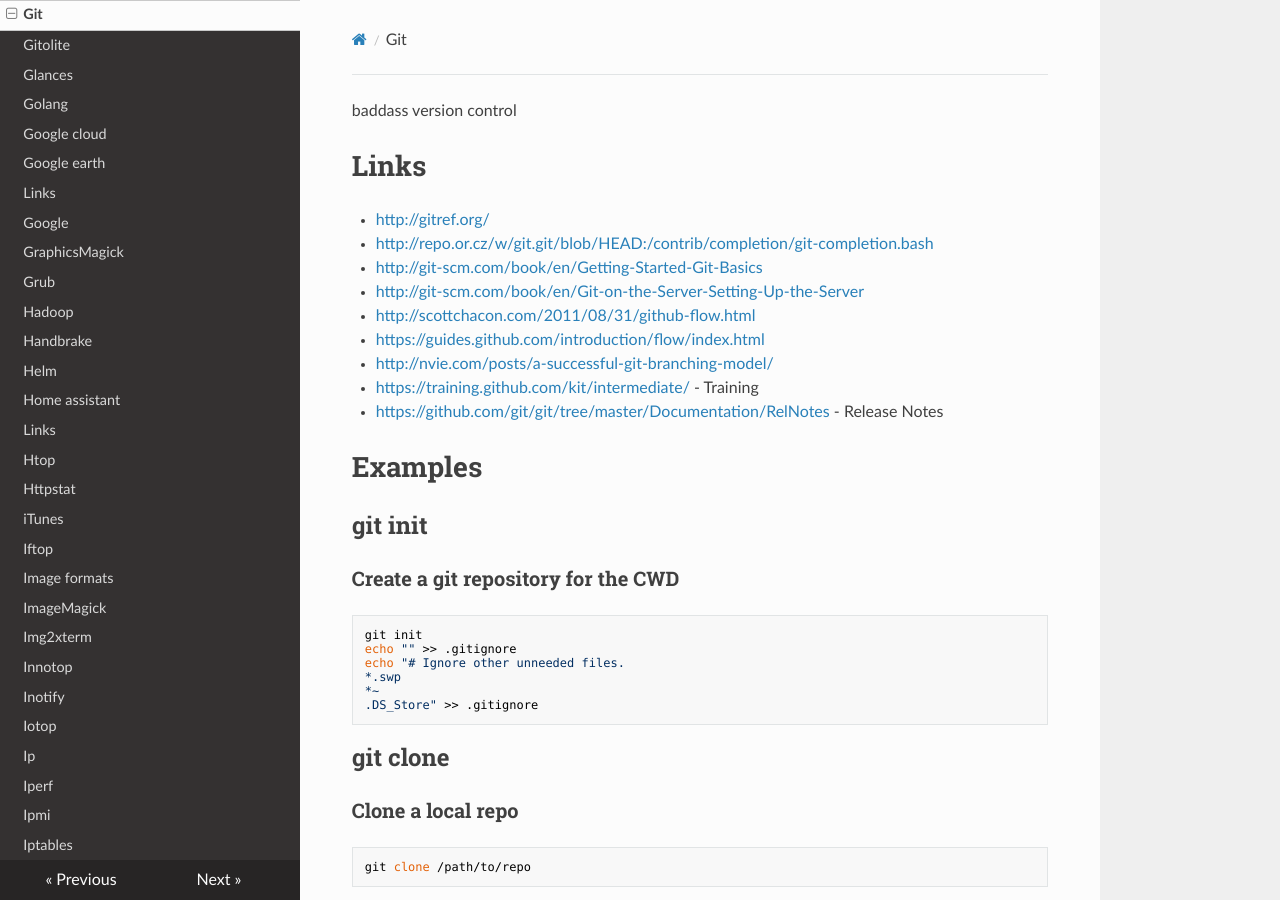
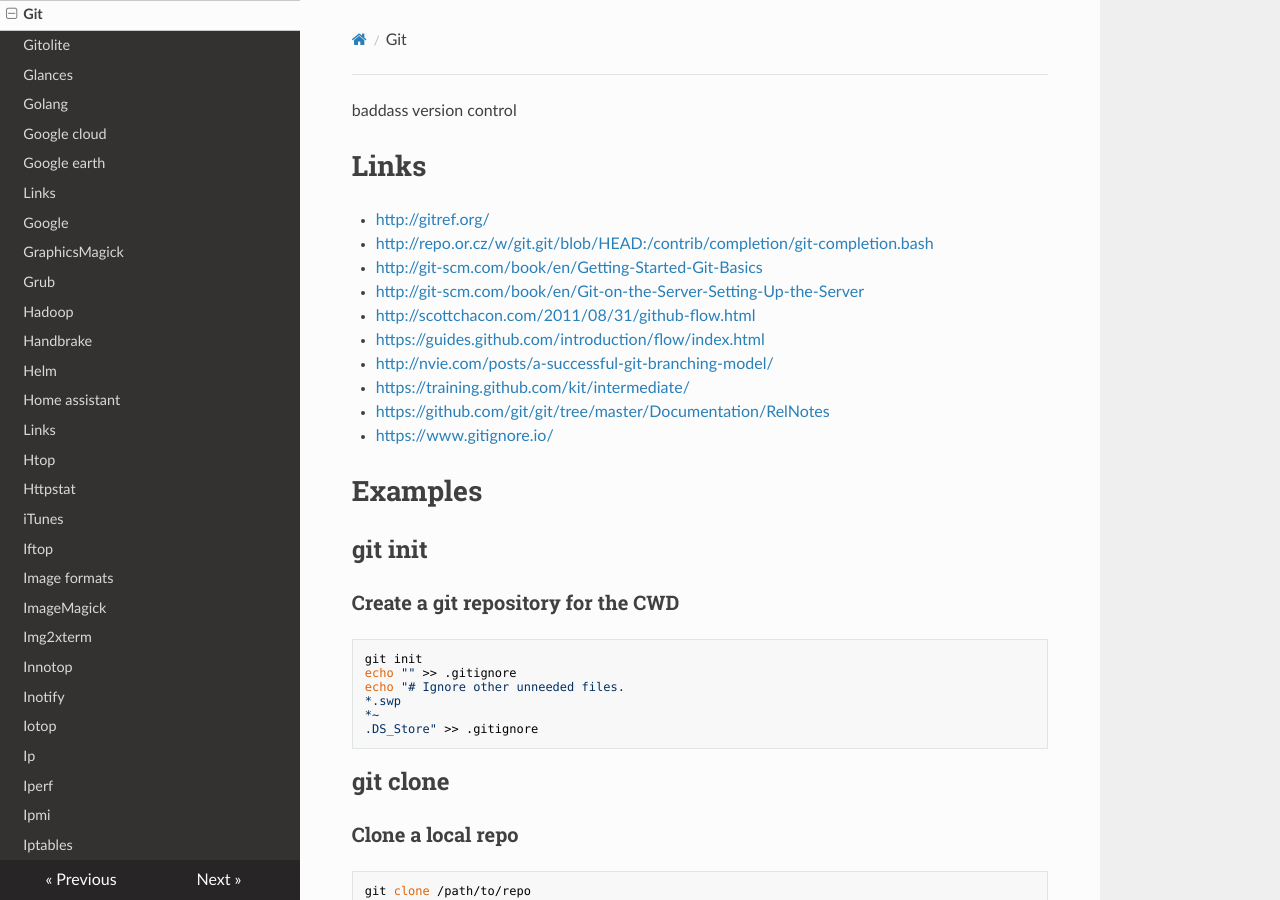
Before and after one commit to lando-cal/tech-notes, an MkDocs documentation site: the page built from docs/git.md, in a window 1280 px wide and 900 px high. Built offline with MkDocs 1.6.1, drawn with Linux system fonts in a browser that asks for light colours; nearby versions of some CDN libraries.

Commit message:
Add link, remove useless commentary

```diff
--- a/docs/git.md
+++ b/docs/git.md
@@ -9,8 +9,9 @@ baddass version control
 - <http://scottchacon.com/2011/08/31/github-flow.html>
 - <https://guides.github.com/introduction/flow/index.html>
 - <http://nvie.com/posts/a-successful-git-branching-model/>
-- <https://training.github.com/kit/intermediate/> - Training
-- <https://github.com/git/git/tree/master/Documentation/RelNotes> - Release Notes
+- <https://training.github.com/kit/intermediate/>
+- <https://github.com/git/git/tree/master/Documentation/RelNotes>
+- <https://www.gitignore.io/>
 
 # Examples
 
```
